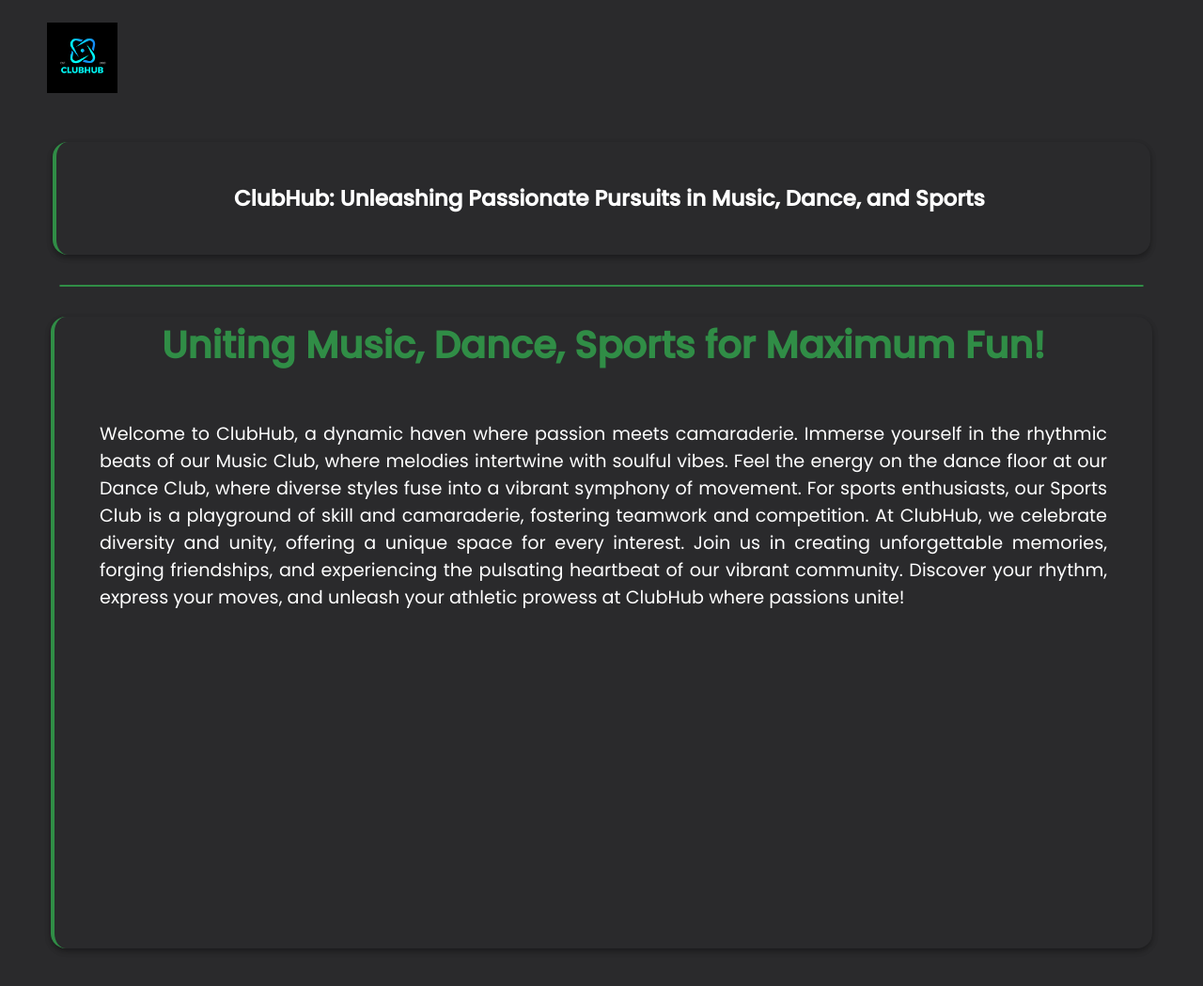
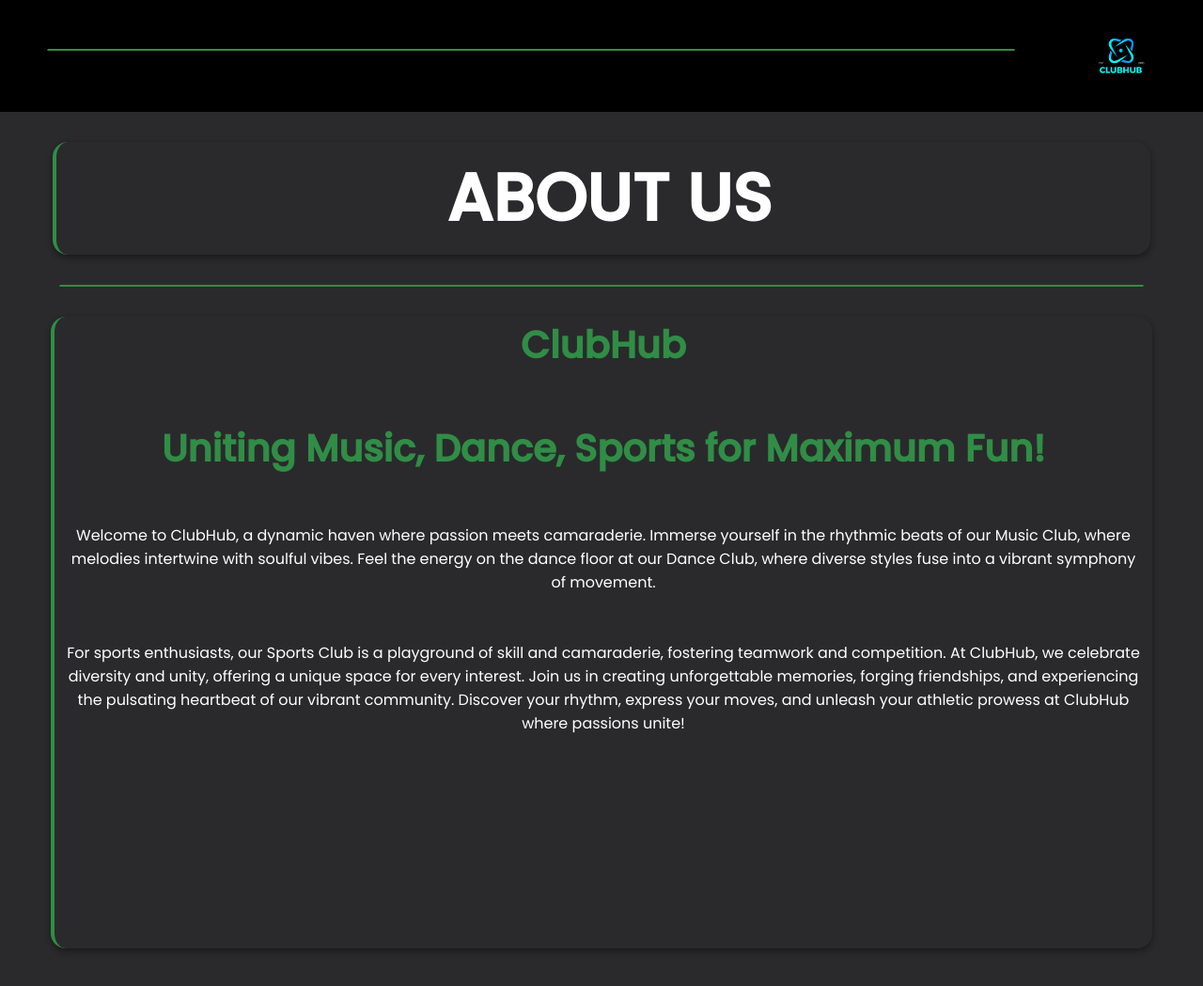
Before and after one commit to MeatShield0/FinalDemo, a Django app: page /aboutus in a window 1280 px wide. Shown: the top 1049 px of the page at 94% size. Run offline with Django 5.2, Linux system fonts and the light colour scheme; some web fonts are replaced.

Commit message:
About us css update

```diff
--- a/static/style/aboutus.css
+++ b/static/style/aboutus.css
@@ -18,7 +18,7 @@
     display: flex;
     padding: 20px 50px;
     align-items: center;
-    background: #2A2A2C;
+    background: #000000;
 }
 nav{
     flex: 1;
@@ -28,6 +28,7 @@
     transition: 0.8s ease-in-out;
     margin-top: 4px;
     cursor: pointer;
+
 }
 .logo img:hover{
     transform: scale(1.12) rotate(360deg);
@@ -75,9 +76,10 @@
       display: flex;
       align-items: center;
       justify-content: center;
-      font-size: 1.8vw;
+      font-size: 5.5vw;
       padding-left: 1vw;
       border-left: 0.3rem solid #308d46;
+
   }
   .about1:hover{
     transition: transform .2s ease;
@@ -237,3 +239,8 @@
     opacity: 1;
     right: 0;
   }
+
+  .p{
+    color: #FFFFFF;
+    font-size: 50%;
+  }
--- a/templates/Authentication/aboutus.html
+++ b/templates/Authentication/aboutus.html
@@ -29,6 +29,7 @@
 
         <div class="container">
             <div class="navbar">
+                <hr>ABOUT US</hr>
                 <div class="logo">
                     <img src="{% static 'image/logo.png' %}" alt="GeeksforGeeks LPU Chapter" width="75px" height="75px">
                 </div>
@@ -37,32 +38,38 @@
     </header>
     <main>
         <div class="about1">
-            ClubHub: Unleashing Passionate Pursuits in Music, Dance, and Sports
+            ABOUT US
         </div>
         <hr>
         <div class="about2">
+            <h2>ClubHub</h2>
+            <BR>
+                <BR>
             <h2>Uniting Music, Dance, Sports for Maximum Fun!</h2>
             <br>
             <br>
-            <p>Welcome to ClubHub, a dynamic haven where passion meets camaraderie. Immerse yourself in the rhythmic beats of our Music Club, where melodies intertwine with soulful vibes. Feel the energy on the dance floor at our Dance Club, where diverse styles fuse into a vibrant symphony of movement. For sports enthusiasts, our Sports Club is a playground of skill and camaraderie, fostering teamwork and competition. At ClubHub, we celebrate diversity and unity, offering a unique space for every interest. Join us in creating unforgettable memories, forging friendships, and experiencing the pulsating heartbeat of our vibrant community. Discover your rhythm, express your moves, and unleash your athletic prowess at ClubHub  where passions unite!
-            </p>
+            <p><CENTER>Welcome to ClubHub, a dynamic haven where passion meets camaraderie. Immerse yourself in the rhythmic beats of our Music Club, where melodies intertwine with soulful vibes. Feel the energy on the dance floor at our Dance Club, where diverse styles fuse into a vibrant symphony of movement.
+                <BR>
+                    <BR>
+                        <BR>
+                For sports enthusiasts, our Sports Club is a playground of skill and camaraderie, fostering teamwork and competition. At ClubHub, we celebrate diversity and unity, offering a unique space for every interest. Join us in creating unforgettable memories, forging friendships, and experiencing the pulsating heartbeat of our vibrant community. Discover your rhythm, express your moves, and unleash your athletic prowess at ClubHub  where passions unite!</CENTER></p>
         </div>
 
         <h1 class="team"> TEAM MEMBERS </h1>
 
         <div class="container-1">
             <div class="flexbox1">
-                <img id="pic" src="Abhiraj.jpg" alt="Abhiraj">
-                <h2 class="head1">Laren Anthony Carvello</h2>
+                <img id="pic" src="Anthony.jpg" alt="Anthony">
+                <h2 class="head1">Leran Anthony Carvalho</h2>
                 <p class="a"></p>
                 <br>
                 <form action="https://lavasa.christuniversity.in/">
-                    <button class="button"><span>See More </span></button>
+                    <button class="button"><span>Connect </span></button>
                 </form>
             </div>
             <br>
             <div class="flexbox1">
-                <img id="pic" src="Supriya.jpg" alt="supriya">
+                <img id="pic" src="Parul.jpg" alt="Parul">
                 <h2 class="head1">Parul Sharma</h2>
                 <p class="a"></p>
                 <br>
@@ -72,12 +79,12 @@
             </div>
             <br>
             <div class="flexbox1">
-                <img id="pic" src="Jigyanshu.jpg" alt="shirts">
+                <img id="pic" src="Sukanna.jpg" alt="Sukanna">
                 <h2 class="head1">Sukanna Das</h2>
                 <p class="a"></p>
                 <br>
                 <form action="https://lavasa.christuniversity.in/">
-                    <button class="button"><span>See More </span></button>
+                    <button class="button"><span>Connect</span></button>
                 </form>
             </div>
             <br>
```
